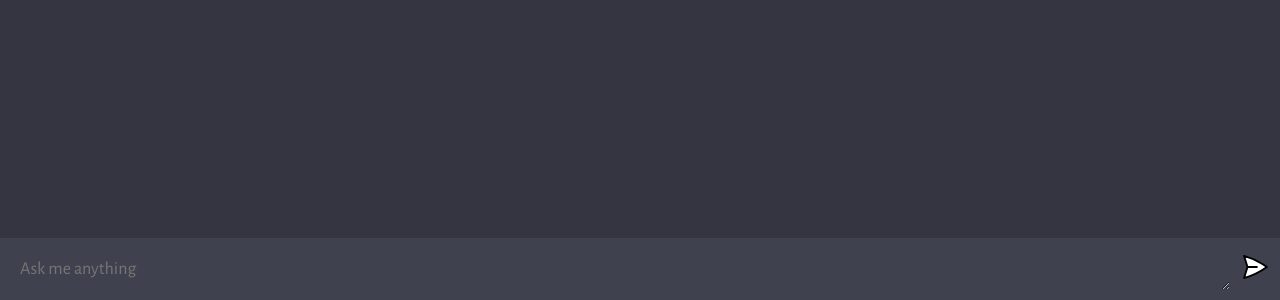
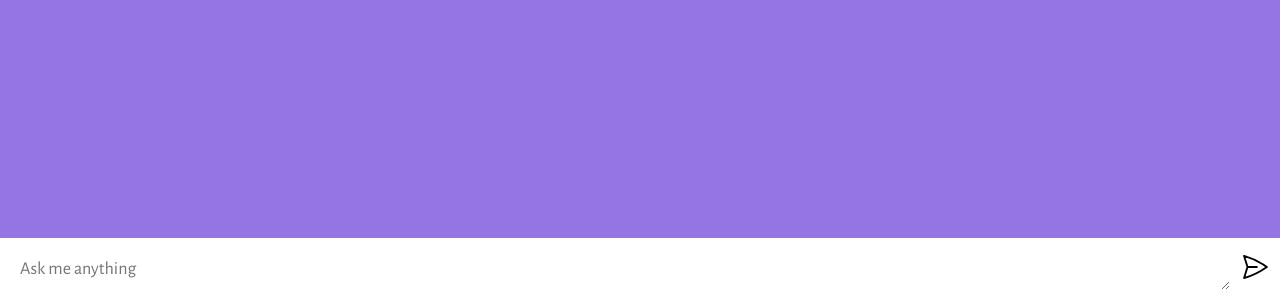
Before and after one commit to ACM-Thapar/acmGPT, a website built with Vite: page client/index.html in a window 1280 px wide. Shown: the part 500-800 px from the top of the page. Built offline with nearby package versions, Linux system fonts and the light colour scheme.

Commit message:
changed ui

```diff
--- a/client/style.css
+++ b/client/style.css
@@ -8,14 +8,13 @@
 }
 
 body {
-  background: #343541;
+  background: #ffffff;
 }
 
 #app {
   width: 100vw;
   height: 100vh;
-  background: #343541;
-
+  background: #9574e3;
   display: flex;
   flex-direction: column;
   align-items: center;
@@ -50,7 +49,7 @@ body {
 }
 
 .ai {
-  background: #40414F;
+  background: #7FA8E5;
 }
 
 .chat {
@@ -89,7 +88,7 @@ body {
 .message {
   flex: 1;
 
-  color: #dcdcdc;
+  color: #ffffff;
   font-size: 20px;
 
   max-width: 100%;
@@ -117,7 +116,7 @@ form {
   max-width: 1280px;
   margin: 0 auto;
   padding: 10px;
-  background: #40414F;
+  background: #ffffff;
 
   display: flex;
   flex-direction: row;
```
